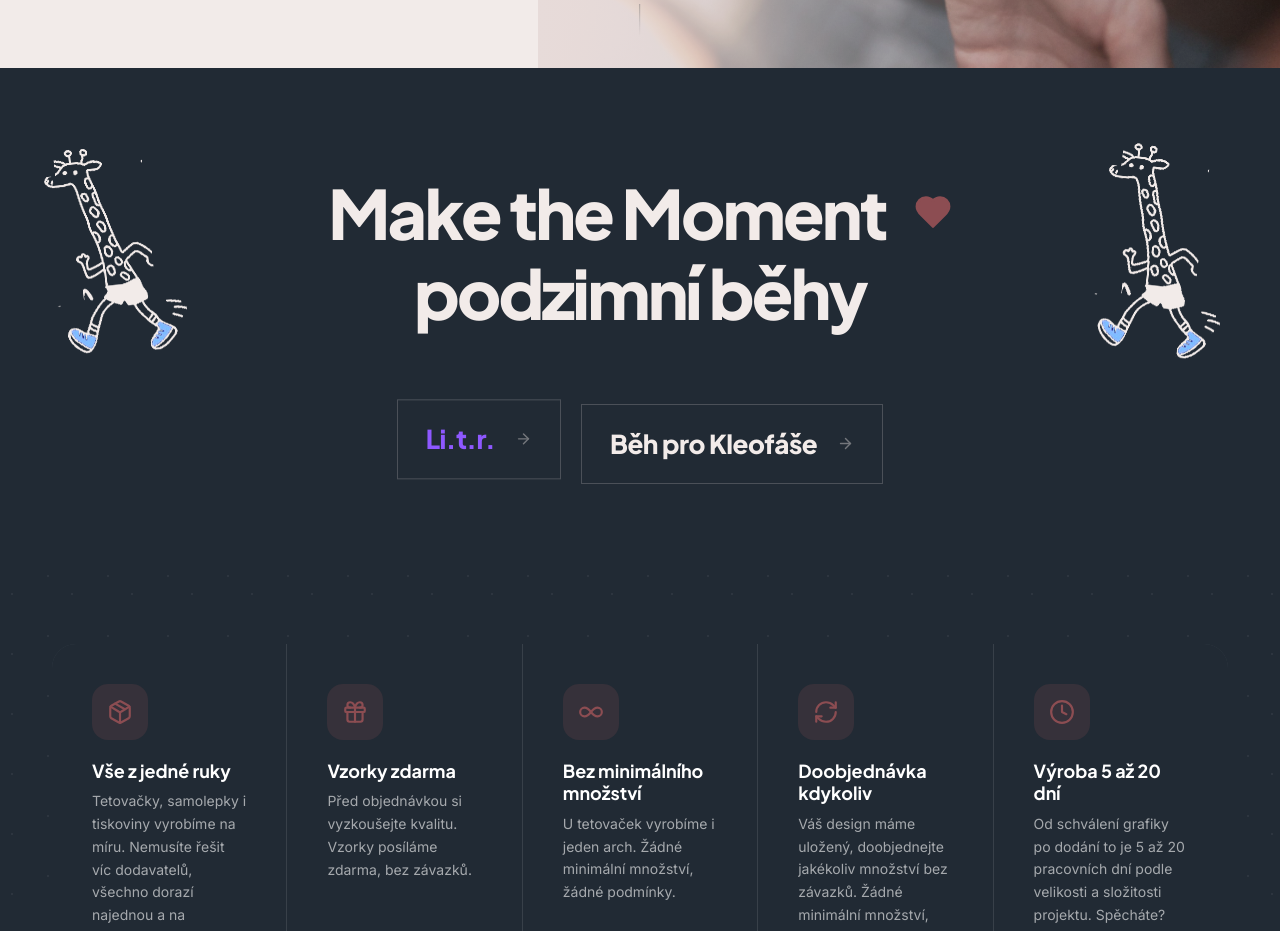
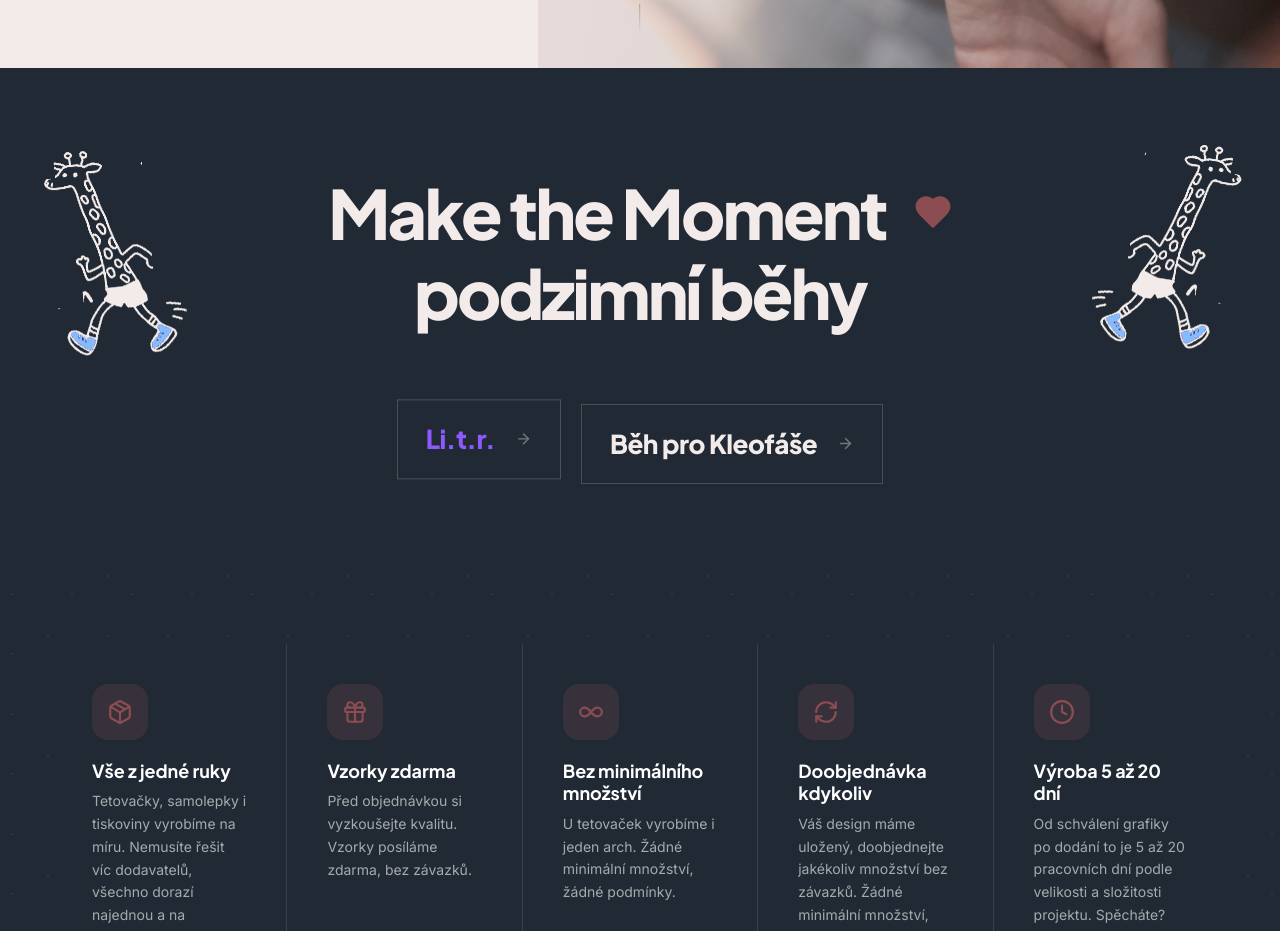
Before and after one commit to partyskincz-code/B2BWEB, a Next.js app: page / in a window 1280 px wide. Shown: the part 840-1771 px from the top of the page. Built offline with nearby package versions, Linux system fonts and the light colour scheme; no server answers.

Commit message:
Update HomeContent.tsx

```diff
--- a/app/(cs)/HomeContent.tsx
+++ b/app/(cs)/HomeContent.tsx
@@ -399,11 +399,13 @@ export default function HomePage() {
       <section className="relative overflow-hidden bg-brand-secondary text-brand-light py-14 md:py-20">
         <div className="container-pad">
           <div className="flex items-center justify-center gap-4 sm:gap-8 md:gap-12">
-            {/* Vyříznutá běžecká tetovačka, levá strana. Plave nahoru a dolů. */}
+            {/* Vyříznutá běžecká tetovačka, levá strana. Běží doleva, pryč od claimu.
+                Zrcadlení musí být na vnitřním divu, animace framer-motion totiž
+                přepisuje inline transform a třídu scale-x by přebila. */}
             <motion.div
               className="flex-shrink-0 w-16 sm:w-24 md:w-32"
-              animate={{ y: [0, -14, 0], rotate: [-7, -3, -7] }}
-              transition={{ duration: 6, repeat: Number.POSITIVE_INFINITY, ease: "easeInOut" }}
+              animate={{ y: [0, -13, -2, -16, 0], x: [0, -6, 0, -3, 0], rotate: [-6, -11, -4, -9, -6] }}
+              transition={{ duration: 3.4, repeat: Number.POSITIVE_INFINITY, ease: "easeInOut", times: [0, 0.25, 0.5, 0.75, 1] }}
               aria-hidden="true"
             >
               <Image src="/bezec-zirafa-light.png" alt="" width={188} height={305} className="w-full h-auto" />
@@ -417,14 +419,17 @@ export default function HomePage() {
               </span>
             </div>
 
-            {/* Druhá tetovačka, zrcadlově, aby běžci mířili k claimu z obou stran. */}
+            {/* Druhá tetovačka, opravdu zrcadlená, běží doprava. Jiný rytmus,
+                aby to nevypadalo jako jedna animace puštěná dvakrát. */}
             <motion.div
-              className="flex-shrink-0 w-16 sm:w-24 md:w-32 scale-x-[-1]"
-              animate={{ y: [0, -14, 0], rotate: [7, 3, 7] }}
-              transition={{ duration: 6.8, repeat: Number.POSITIVE_INFINITY, ease: "easeInOut", delay: 0.7 }}
+              className="flex-shrink-0 w-16 sm:w-24 md:w-32"
+              animate={{ y: [0, -16, -3, -11, 0], x: [0, 6, 0, 3, 0], rotate: [6, 10, 3, 12, 6] }}
+              transition={{ duration: 3.9, repeat: Number.POSITIVE_INFINITY, ease: "easeInOut", times: [0, 0.25, 0.5, 0.75, 1], delay: 0.45 }}
               aria-hidden="true"
             >
-              <Image src="/bezec-zirafa-light.png" alt="" width={188} height={305} className="w-full h-auto" />
+              <div className="scale-x-[-1]">
+                <Image src="/bezec-zirafa-light.png" alt="" width={188} height={305} className="w-full h-auto" />
+              </div>
             </motion.div>
           </div>
 
```
